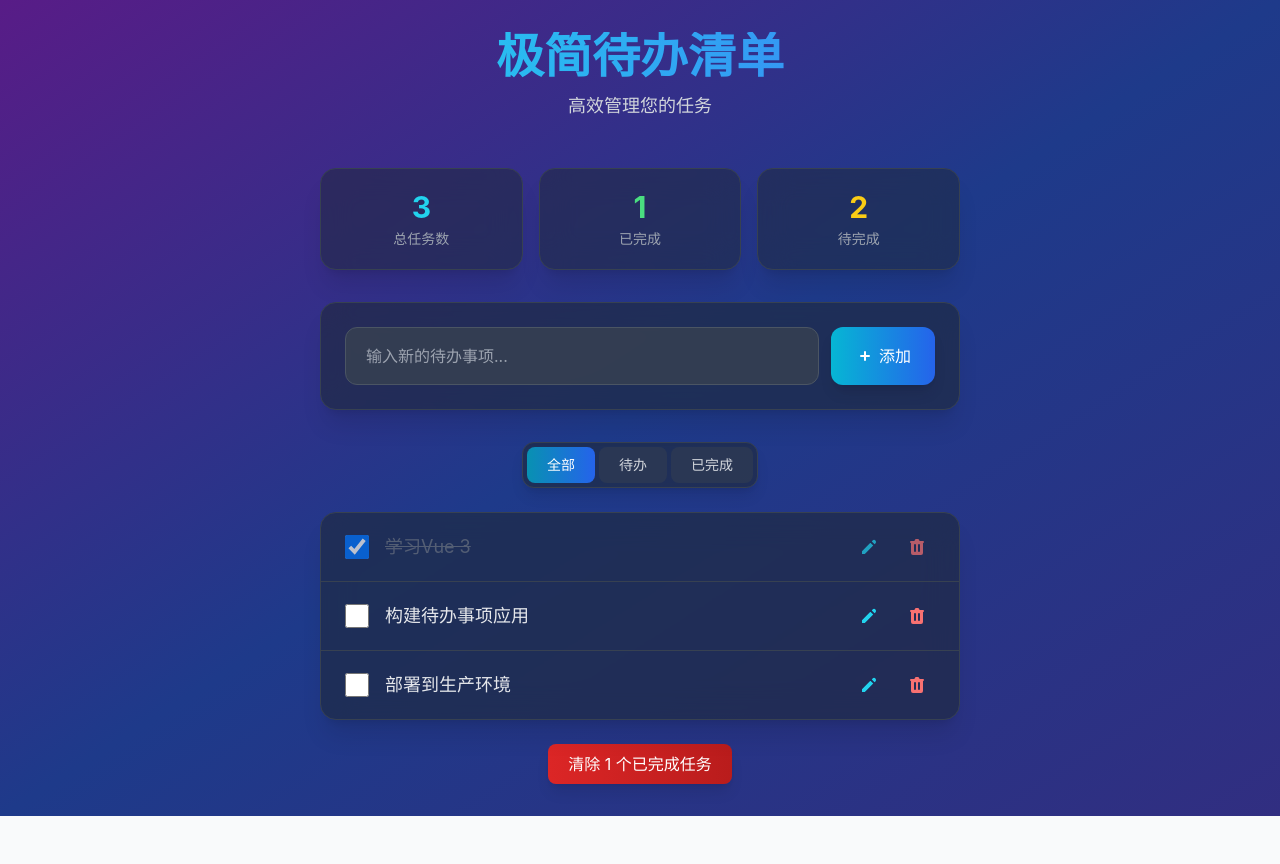
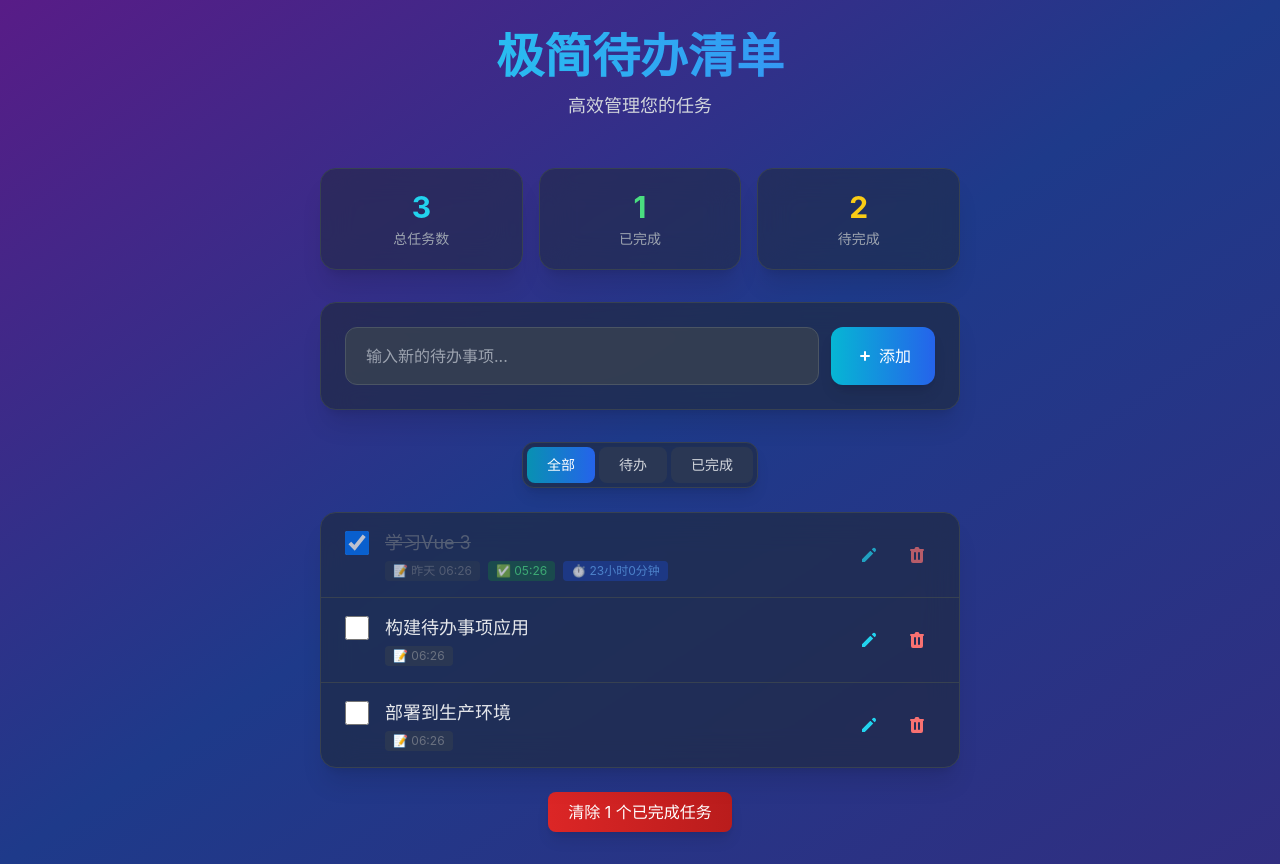
Before and after one commit to shadowchenjun/AIpro, a Vue app: page / in a window 1280 px wide. Before the commit the page ends 816 px from the top, so only its background shows below. Built offline with nearby package versions, Linux system fonts and the light colour scheme.

Commit message:
feat: 添加任务创建/完成时间和耗时显示，支持localStorage持久化

```diff
--- a/src/App.vue
+++ b/src/App.vue
@@ -84,6 +84,7 @@
             class="px-6 py-4 flex items-center justify-between hover:bg-gray-700/40 transition-all duration-300 transform hover:translate-x-1"
             :class="{ 'opacity-70': todo.completed }"
           >
+            <div class="flex-1">
               <div class="flex items-center">
                 <input
                   type="checkbox"
@@ -97,6 +98,12 @@
                 >
                   {{ todo.text }}
                 </span>
+              </div>
+              <div class="ml-10 mt-1 text-xs text-gray-500 flex flex-wrap gap-2">
+                <span class="bg-gray-700/50 px-2 py-0.5 rounded">📝 {{ formatTime(todo.createdAt) }}</span>
+                <span v-if="todo.completed && todo.completedAt" class="bg-green-700/50 text-green-400 px-2 py-0.5 rounded">✅ {{ formatTime(todo.completedAt) }}</span>
+                <span v-if="todo.completed && todo.completedAt" class="bg-blue-700/50 text-blue-400 px-2 py-0.5 rounded">⏱️ {{ getDuration(todo.createdAt, todo.completedAt) }}</span>
+              </div>
             </div>
             <div class="flex space-x-3">
               <button
@@ -152,20 +159,84 @@ interface Todo {
   text: string;
   completed: boolean;
   createdAt: Date;
+  completedAt: Date | null;
 }
 
 const newTodo = ref('');
 const filter = ref<'all' | 'active' | 'completed'>('all');
-const todos = ref<Todo[]>([
-  { id: 1, text: '学习Vue 3', completed: true, createdAt: new Date() },
+// Load from localStorage
+const loadTodos = (): Todo[] => {
+  const saved = localStorage.getItem('todos');
+  if (saved) {
+    try {
+      const parsed = JSON.parse(saved);
+      return parsed.map((t: any) => ({
+        ...t,
+        createdAt: new Date(t.createdAt),
+        completedAt: t.completedAt ? new Date(t.completedAt) : null
+      }));
+    } catch {
+      return [];
+    }
+  }
+  return [
+    { id: 1, text: '学习Vue 3', completed: true, createdAt: new Date(Date.now() - 86400000), completedAt: new Date(Date.now() - 3600000) },
     { id: 2, text: '构建待办事项应用', completed: false, createdAt: new Date() },
     { id: 3, text: '部署到生产环境', completed: false, createdAt: new Date() }
-]);
+  ];
+};
+
+const todos = ref<Todo[]>(loadTodos());
+
+// Save to localStorage
+const saveTodos = () => {
+  localStorage.setItem('todos', JSON.stringify(todos.value));
+};
 
 // Generate unique IDs
 let nextId = Math.max(...todos.value.map(t => t.id), 0) + 1;
 
-// Computed properties
+// Format time
+const formatTime = (date: Date): string => {
+  const d = new Date(date);
+  const now = new Date();
+
+  // Within today
+  if (d.toDateString() === now.toDateString()) {
+    return d.toLocaleTimeString('zh-CN', { hour: '2-digit', minute: '2-digit' });
+  }
+
+  // Yesterday
+  const yesterday = new Date(now);
+  yesterday.setDate(yesterday.getDate() - 1);
+  if (d.toDateString() === yesterday.toDateString()) {
+    return '昨天 ' + d.toLocaleTimeString('zh-CN', { hour: '2-digit', minute: '2-digit' });
+  }
+
+  // This week
+  const diff = now.getTime() - d.getTime();
+  if (diff < 7 * 24 * 3600000) {
+    const days = ['周日', '周一', '周二', '周三', '周四', '周五', '周六'];
+    return days[d.getDay()] + ' ' + d.toLocaleTimeString('zh-CN', { hour: '2-digit', minute: '2-digit' });
+  }
+
+  // Older
+  return d.toLocaleDateString('zh-CN', { month: 'short', day: 'numeric' }) + ' ' + d.toLocaleTimeString('zh-CN', { hour: '2-digit', minute: '2-digit' });
+};
+
+// Get duration string
+const getDuration = (start: Date, end: Date): string => {
+  const diff = new Date(end).getTime() - new Date(start).getTime();
+  const seconds = Math.floor(diff / 1000);
+  const minutes = Math.floor(seconds / 60);
+  const hours = Math.floor(minutes / 60);
+  const days = Math.floor(hours / 24);
+
+  if (days > 0) return `${days}天${hours % 24}小时`;
+  if (hours > 0) return `${hours}小时${minutes % 60}分钟`;
+  if (minutes > 0) return `${minutes}分钟`;
+  return `${seconds}秒`;
+};
 const completedCount = computed(() => todos.value.filter(todo => todo.completed).length);
 const pendingCount = computed(() => todos.value.filter(todo => !todo.completed).length);
 
@@ -188,20 +259,25 @@ const addTodo = () => {
     id: nextId++,
     text: newTodo.value.trim(),
     completed: false,
-    createdAt: new Date()
+    createdAt: new Date(),
+    completedAt: null
   });
 
   newTodo.value = '';
+  saveTodos();
 };
 
 const toggleTodo = (todo: Todo) => {
   todo.completed = !todo.completed;
+  todo.completedAt = todo.completed ? new Date() : null;
+  saveTodos();
 };
 
 const removeTodo = (todo: Todo) => {
   const index = todos.value.indexOf(todo);
   if (index !== -1) {
     todos.value.splice(index, 1);
+    saveTodos();
   }
 };
 
@@ -209,10 +285,12 @@ const editTodo = (todo: Todo) => {
   const newText = prompt('编辑任务:', todo.text);
   if (newText !== null && newText.trim() !== '') {
     todo.text = newText.trim();
+    saveTodos();
   }
 };
 
 const clearCompleted = () => {
   todos.value = todos.value.filter(todo => !todo.completed);
+  saveTodos();
 };
 </script>
--- a/vite.config.ts
+++ b/vite.config.ts
@@ -6,8 +6,9 @@ export default defineConfig({
   plugins: [vue()],
   server: {
     port: 3000,
-    host: true, // Enable network access for Codespace
+    host: true,
     strictPort: false,
+    allowedHosts: true,
   },
   preview: {
     port: 3000,
```
Also changed, not shown: package.json (+6 -6 lines), 2 other files (tests, documents, lock files or other folders). Lines whose indentation alone changed are shown as unchanged.
